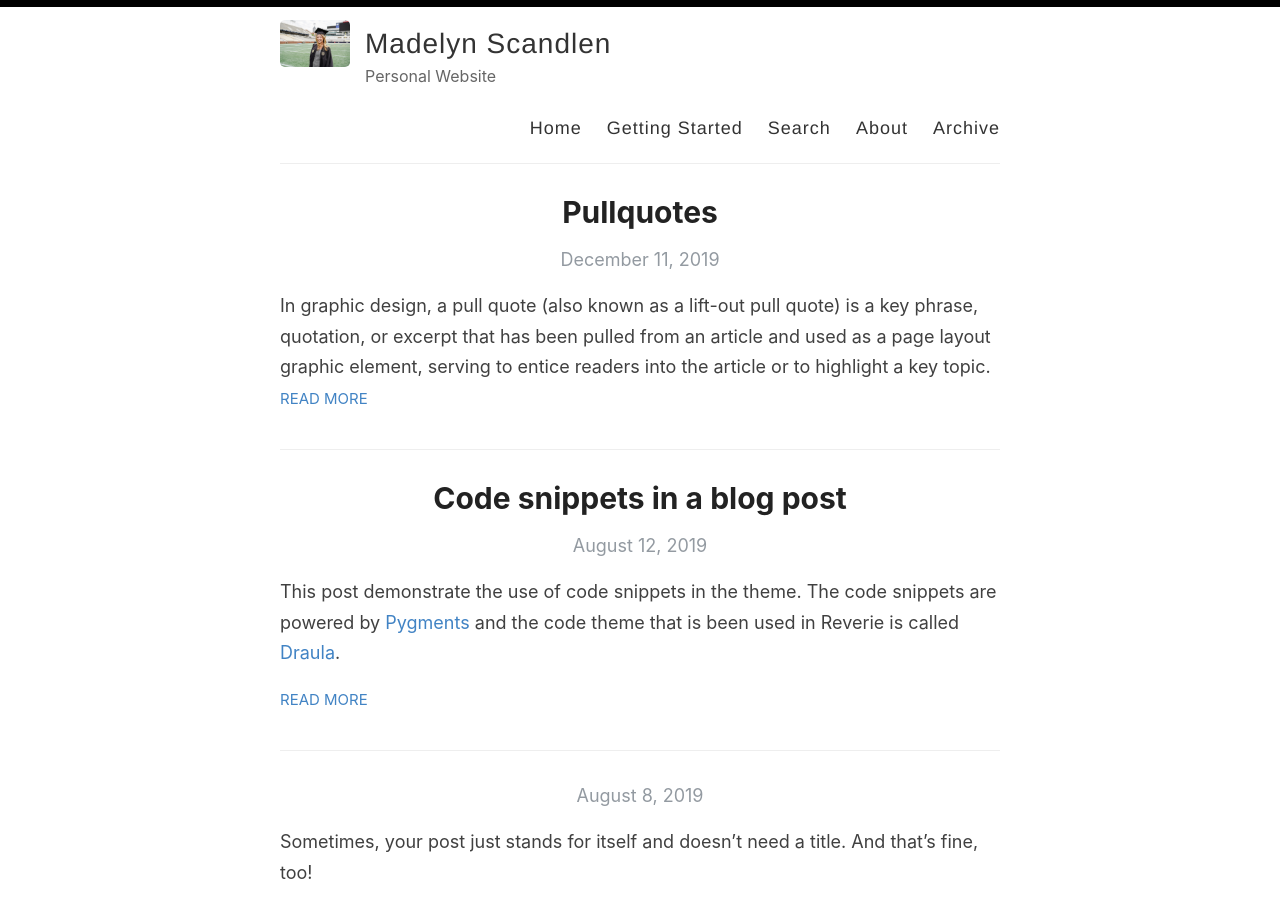
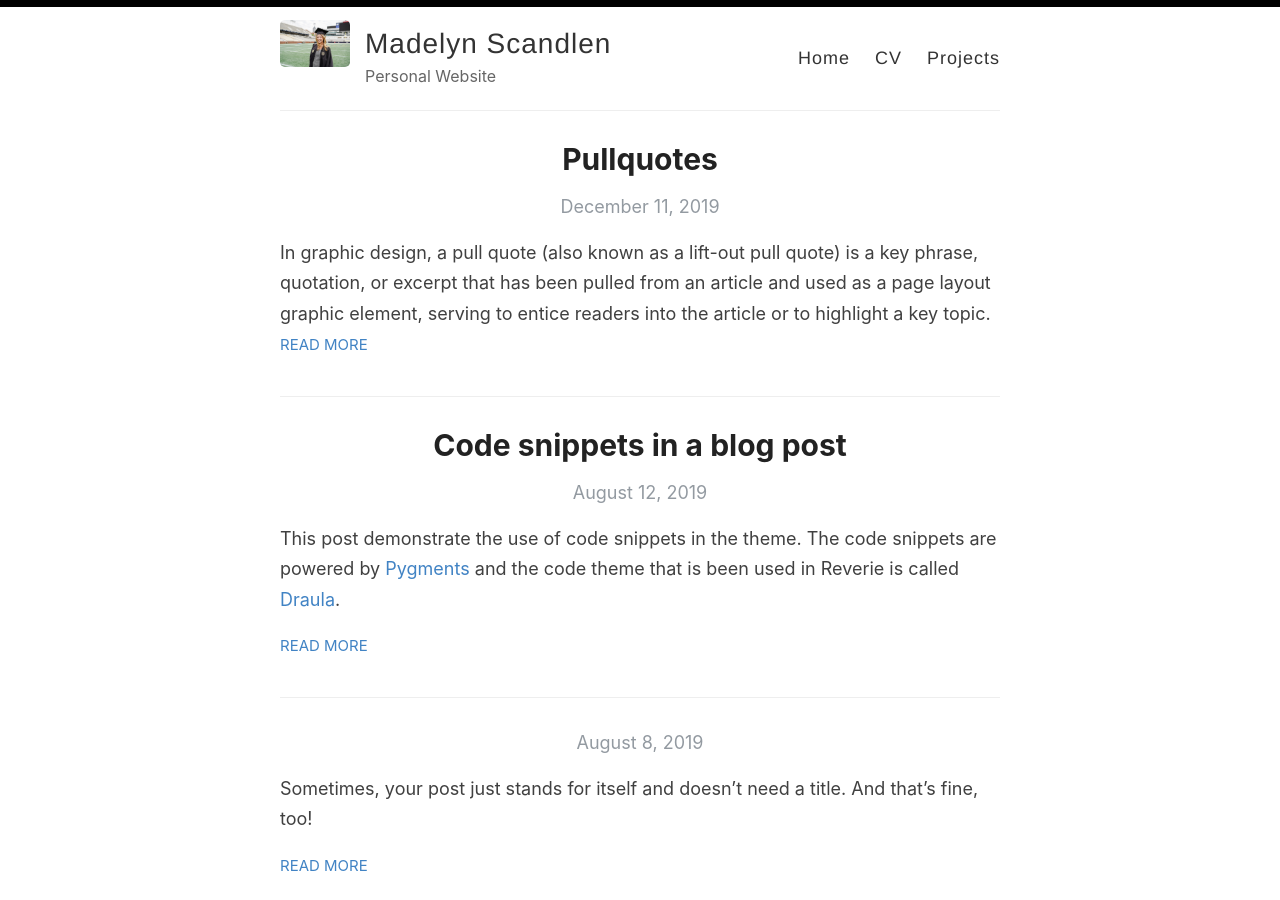
Before and after one commit to mscandlen/mscandlen, a Jekyll site: the page built from index.html, in a window 1280 px wide and 900 px high. Built offline with Jekyll 4.4.1, drawn with Linux system fonts in a browser that asks for light colours; the list of posts is cut into pages by our own code.

Commit message:
Update Header

```diff
--- a/_layouts/default.html
+++ b/_layouts/default.html
@@ -29,10 +29,8 @@
 
             <nav>
               <a href="{{ site.baseurl }}/">Home</a>
-              <a href="{{ site.baseurl }}/getting-started">Getting Started</a>
-              <a href="{{ site.baseurl }}/search">Search</a>
-              <a href="{{ site.baseurl }}/about">About</a>
-              <a href="{{ site.baseurl }}/archive">Archive</a>
+              <a href="{{ site.baseurl }}/cv">CV</a>
+              <a href="{{ site.baseurl }}/projects">Projects</a>
             </nav>
           </header>
         </div>
```
